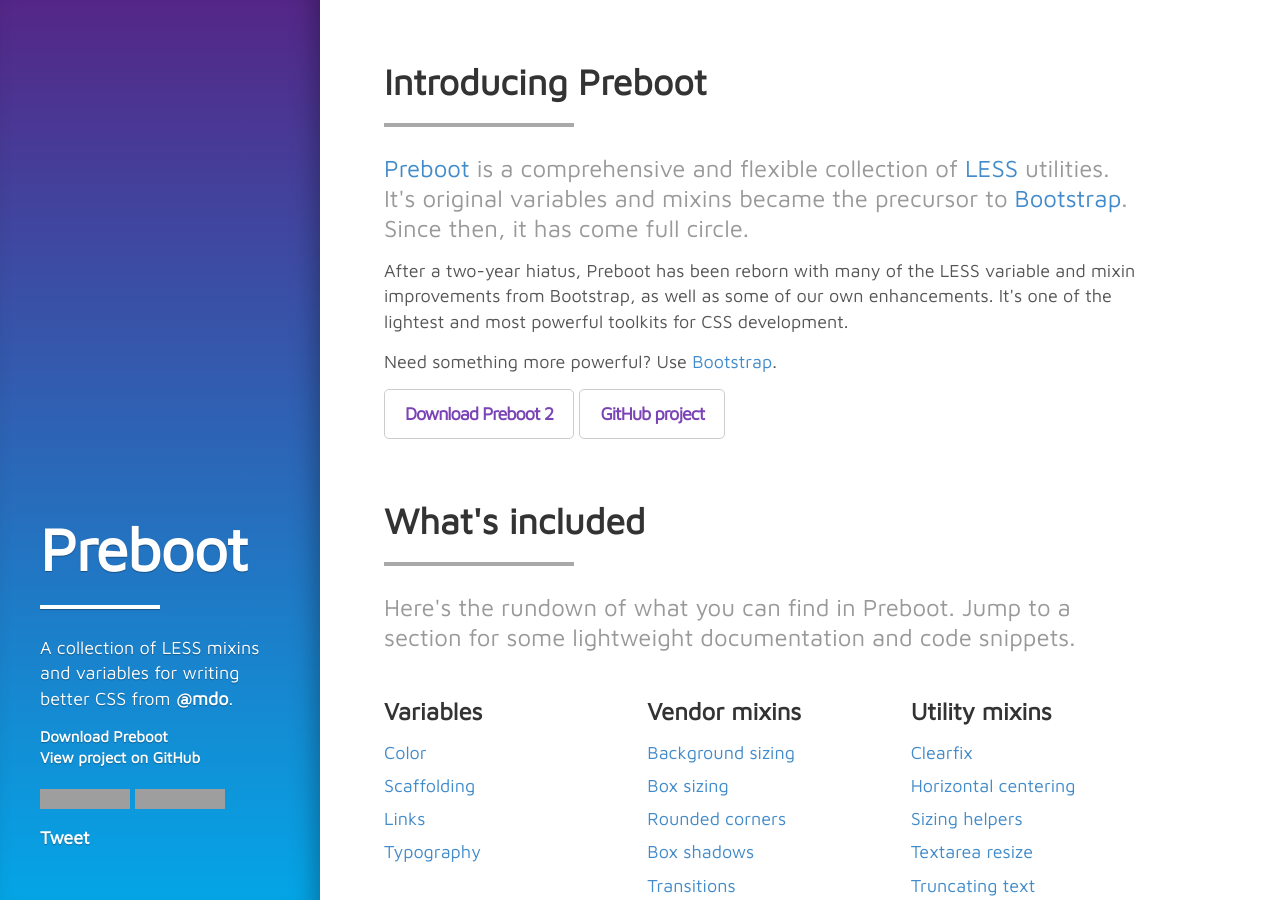
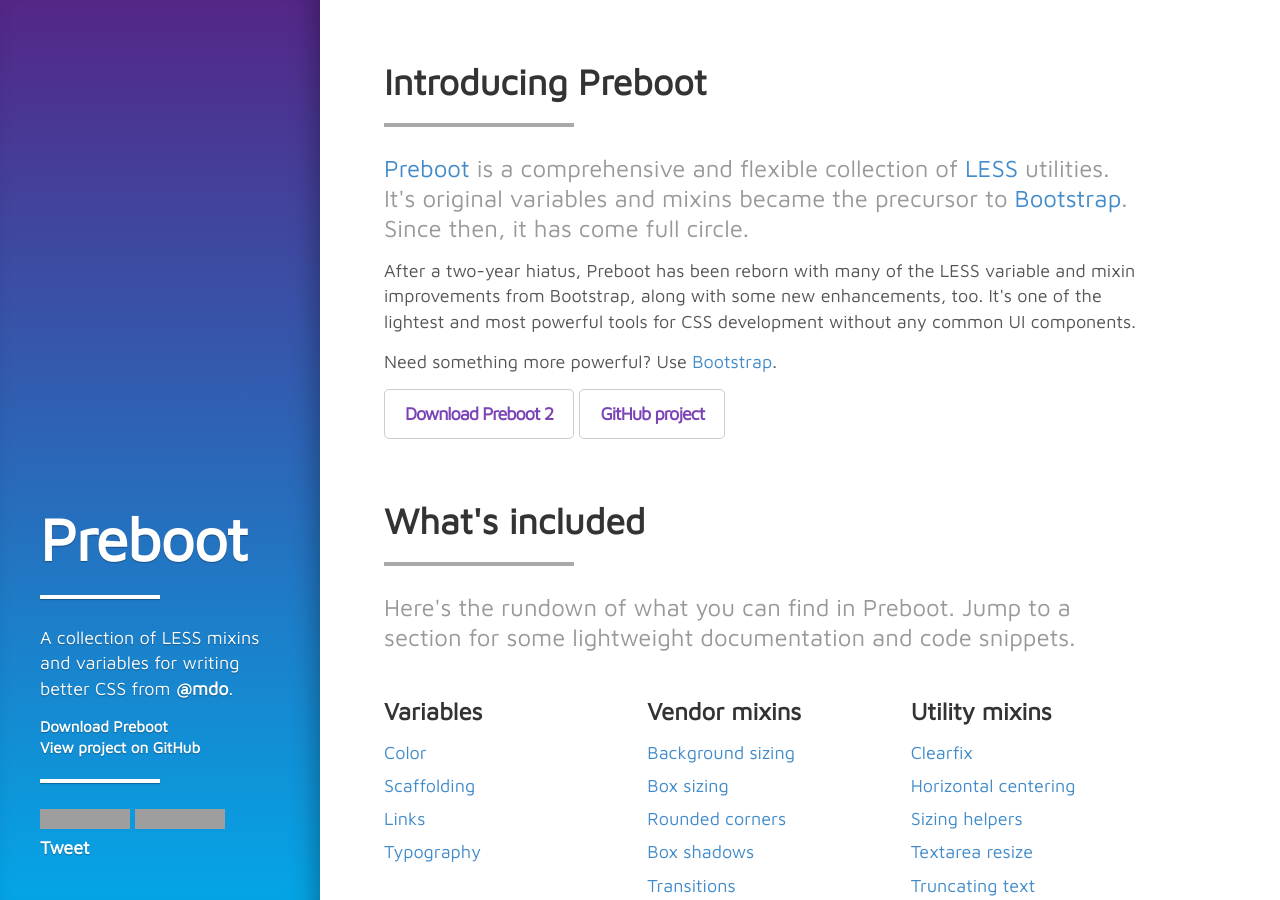
Before and after one commit to mdo/preboot, a Jekyll site: the page built from index.html, in a window 1280 px wide and 900 px high. Built offline with Jekyll 4.4.1, drawn with Linux system fonts in a browser that asks for light colours; comment, search, counter and statistics services are not loaded; grey boxes are pictures that could not be loaded.

Commit message:
copy edits

```diff
--- a/index.html
+++ b/index.html
@@ -8,15 +8,13 @@
   <div class="masthead-inner">
     <h1 class="header-divider">Preboot</h1>
     <p>A collection of LESS mixins and variables for writing better CSS from <a href="http://twitter.com/mdo" target="_blank">@mdo</a>.</p>
-    <ul class="list-unstyled">
+    <ul class="list-unstyled header-divider">
       <li><a href="http://github.com/mdo/preboot/master/zipball">Download Preboot</a></li>
       <li><a href="http://github.com/mdo/preboot">View project on GitHub</a></li>
     </ul>
     <p class="social-buttons">
       <iframe class="github-btn" src="http://ghbtns.com/github-btn.html?user=mdo&repo=preboot&type=watch&count=true" allowtransparency="true" frameborder="0" scrolling="0" width="90px" height="20px"></iframe>
       <iframe class="github-btn" src="http://ghbtns.com/github-btn.html?user=mdo&repo=preboot&type=fork&count=true" allowtransparency="true" frameborder="0" scrolling="0" width="95px" height="20px"></iframe>
-    </p>
-    <p class="social-buttons">
       <a href="http://twitter.com/share" class="twitter-share-button" data-url="http://www.markdotto.com/2011/03/21/introducing-bootstrap/" data-count="horizontal" data-via="mdo">Tweet</a><script type="text/javascript" src="http://platform.twitter.com/widgets.js"></script>
     </p>
   </div>
@@ -29,7 +27,7 @@
 <section id="introduction">
   <h2 class="header-divider">Introducing Preboot</h2>
   <p class="lead"><a href="http://github.com/mdo/preboot" target="_blank">Preboot</a> is a comprehensive and flexible collection of <a href="http://lesscss.org" target="_blank">LESS</a> utilities. It's original variables and mixins became the precursor to <a href="http://getbootstrap.com" target="_blank">Bootstrap</a>. Since then, it has come full circle.</p>
-  <p>After a two-year hiatus, Preboot has been reborn with many of the LESS variable and mixin improvements from Bootstrap, as well as some of our own enhancements. It's one of the lightest and most powerful toolkits for CSS development.</p>
+  <p>After a two-year hiatus, Preboot has been reborn with many of the LESS variable and mixin improvements from Bootstrap, along with some new enhancements, too. It's one of the lightest and most powerful tools for CSS development without any common UI components.</p>
   <p>Need something more powerful? Use <a href="http://getbootstrap.com" target="_blank">Bootstrap</a>.</p>
   <p>
     <a href="http://github.com/mdo/preboot/master/zipball" class="btn">Download Preboot 2</a>
--- a/less/docs.less
+++ b/less/docs.less
@@ -204,10 +204,11 @@
 }
 .masthead .list-unstyled {
   font-size: 85%;
+  margin-top: 0;
   margin-bottom: 20px;
 }
 .masthead .social-buttons {
-  margin-bottom: 10px;
+  margin-bottom: 0;
 }
 .masthead a {
   font-weight: bold;
```
